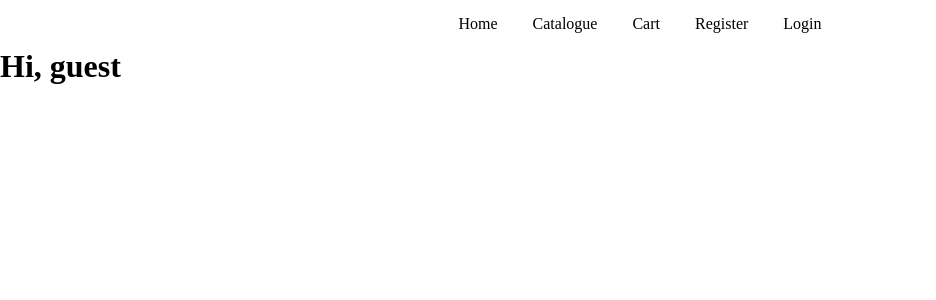
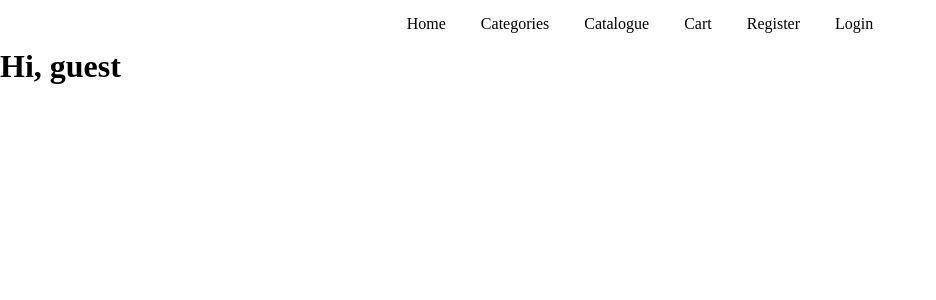
Before and after one commit to Mr-No-bo-dy/Stationery, a PHP site: the page made by app/resources/views/site/index.php in a window 1280 px wide. Shown: the top 300 px of the page, without its empty margins (0-936 px from the left). Run offline with PHP 8.4, Linux system fonts and the light colour scheme; the template is opened without the code that fills it, so the values that code supplies are empty.

Commit message:
fix tables styles

```diff
--- a/app/resources/css/styles.css
+++ b/app/resources/css/styles.css
@@ -28,12 +28,10 @@ tr {
 }
 
 td {
-    display: inline-block;
     padding: 5px 10px;
     width: 15%;
     border-left: black .5px solid;
     border-right: black .5px solid;
-
 }
 
 td:nth-child(1) {
@@ -49,7 +47,6 @@ td:nth-child(9) {
 }
 
 img {
-
     width: 200px;
     height: 200px;
 }
--- a/app/resources/views/site/components/header.php
+++ b/app/resources/views/site/components/header.php
@@ -14,6 +14,7 @@
         <nav>
             <ul class="head_menu">
                 <li><a class="head_link" href="home">Home</a></li>
+                <li><a class="head_link" href="categories">Categories</a></li>
                 <li><a class="head_link" href="catalog">Catalogue</a></li>
                 <li><a class="head_link" href="cart">Cart</a></li>
                 <?php if (!isset($_SESSION['user'])) { ?>
```
